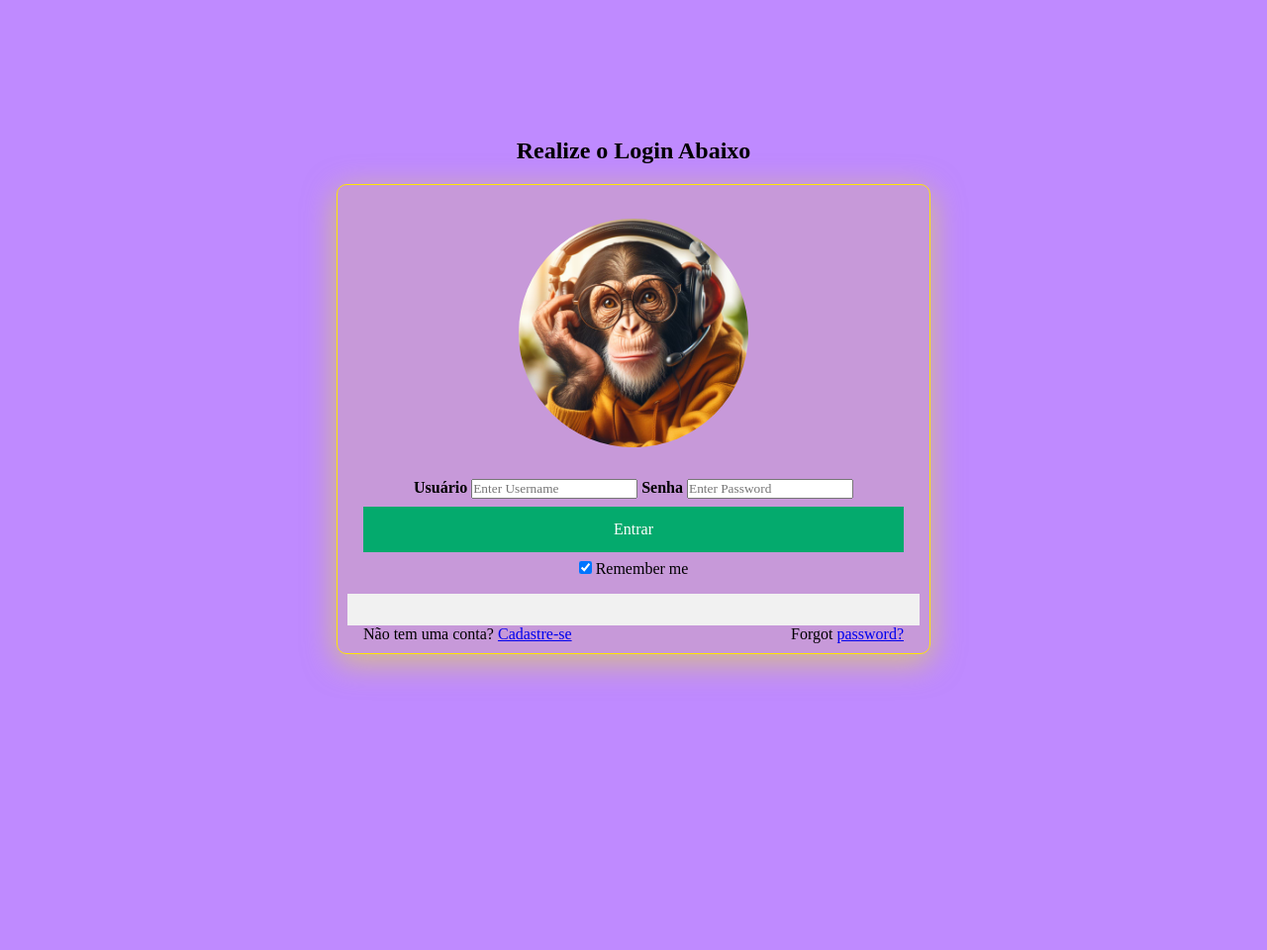
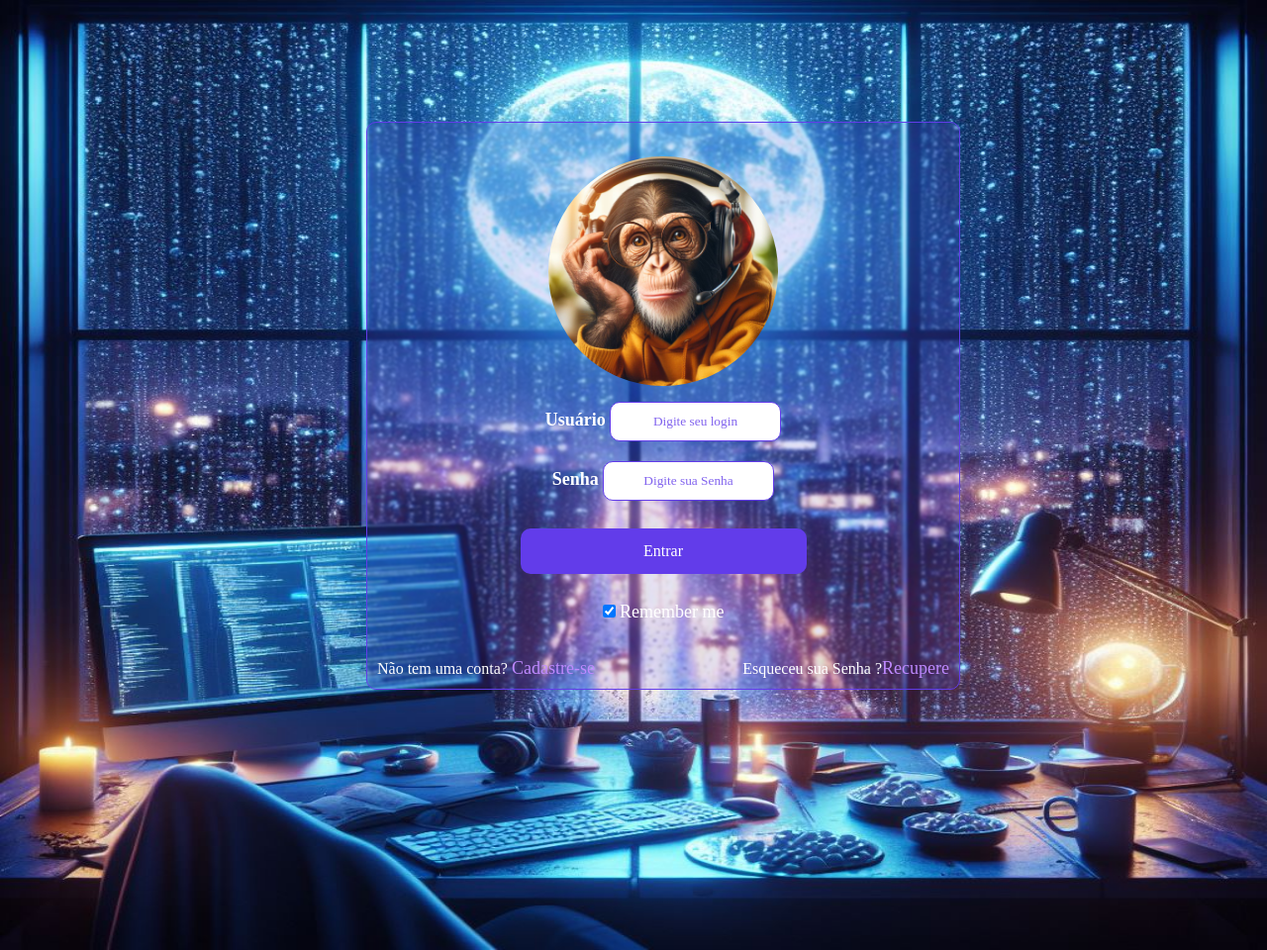
Before and after one commit to PedroPepeu/Chain, a Flask app: page /login in a window 1280 px wide. Shown: the whole page at 99% size. Before the commit the page ends 689 px from the top, so only its background shows below. Run offline with Flask 3, Linux system fonts and the light colour scheme.

Commit message:
tela login finalizado

```diff
--- a/web/api/static/css/login.css
+++ b/web/api/static/css/login.css
@@ -6,7 +6,7 @@
 }
 
 body {
-    background-color: #bf8aff;
+    background-color: #000000;
     height: 100vh;
     display: flex;
     justify-content: center;
@@ -17,6 +17,14 @@ body {
     max-width: 1280px;
     margin: 0 auto;
 }
+.backgroundLogin img{
+    position: absolute;
+    top: 0;
+    left: 0;
+    width: 100%;
+    height: 120%;
+    z-index: -1;
+}
 
 .flex {
     display: flex;
@@ -25,9 +33,12 @@ body {
 }
 
 section.loginTela {
-    padding: 45px 0;
+    padding: 45px 5%;
     position: relative;
+    text-align: center;
+
 }
+
 
 .loginTela .transparencia {
     width: 600px; /* Largura fixa em pixels */
@@ -36,11 +47,10 @@ section.loginTela {
     align-items: center;
     margin: 0 auto;
     padding: 10px;
-    background: rgba(243, 239, 5, 0.15);
-    box-shadow: 0 8px 32px 0 rgba(243, 247, 2, 0.5);
-    border: 1px solid rgb(255, 230, 2);
-    backdrop-filter: blur(2px);
-    -webkit-backdrop-filter: blur(2px);
+    background: #623cea23;
+    border: 1px solid #623CEA;
+    backdrop-filter: blur(1px);
+    -webkit-backdrop-filter: blur(1px);
     border-radius: 10px;
     margin-top: 20px;
 }
@@ -55,25 +65,64 @@ img.avatar {
     border-radius: 50%;
 }
 
-.container {
-    padding: 16px;
+
+.container ul{
+    display: grid;
+    list-style-type: none;
+    color: white;
+}
+.container li{
+    margin-bottom: 20px;
+}
+.container span{
+    color: white;
+}
+.container a{
+    color:  #bf8aff;
+    font-size: 18px;
+    text-decoration: none;
+    cursor: pointer;
+    transition: .2s;
+}
+.container a:hover{
+    box-shadow: 0 8px 32px 0 #6b088c;
+    font-size: 19px;
+}
+.textinput{
+    width: 30%;
+    height: 40px;
+    border-radius: 10px;
+    border: 1px solid #623CEA;
+    text-align: center;
+}
+.textinput::placeholder{
+    color: #623CEA;
+    opacity: 0.8;
+}
+.container label{
+    font-size: 18px;
 }
 
+
+
 button {
-    background-color: #04AA6D;
+    background-color: #623CEA;
     color: white;
     padding: 14px 20px;
     margin: 8px 0;
     border: none;
     cursor: pointer;
-    width: 100%;
+    width: 50%;
     font-size: 16px;
+    transition: .2s;
+    border-radius: 10px;
 }
 
-button:hover {
+button:hover{
     opacity: 0.8;
+    box-shadow: 0 8px 32px 0 #6b088c;
+    transform: scale(1.09);
 }
-
 span.psw {
     float: right;
     padding-top: 16px;
@@ -83,10 +132,3 @@ span.register {
     float: left;
     padding-top: 16px;
 }
-
-@media screen and (max-width: 300px) {
-    span.psw, span.register {
-       display: block;
-       float: none;
-    }
-}
--- a/web/api/templates/login.html
+++ b/web/api/templates/login.html
@@ -7,39 +7,47 @@
     <link rel="stylesheet" href="../static/css/login.css">
 </head>
 <body>
+    <div class="backgroundLogin">
+        <img src="../static/images/noite.jfif" alt="imagem background">
+    </div>
     <main>
         <section class="loginTela">
             <div class="tela">
                 <div class="flex">
-                    <h1>Realize o Login Abaixo</h1>
                     <div class="transparencia">
                         <form class="loginConteudo" action="/action_page.php" method="post">
                             <div class="imgcontainer">
-                                <img src="../static/images/pepeu.jfif" alt="Pepeu nosso progamador estagiario" title="foto do estagiario Pepeu"class="avatar">
+                                <img src="../static/images/pepeu.jfif" alt="Pepeu nosso programador estagiário" title="foto do estagiário Pepeu" class="avatar">
                             </div>
-
                             <div class="container">
+                                <ul>
+                                    <li>
                                         <label for="username"><b>Usuário</b></label>
-                                <input type="text" id="username" name="username" placeholder="Enter Username" required>
-
+                                        <input class="textinput" type="text" id="username" name="username" placeholder="Digite seu login" required>
+                                    </li>
+                                    <li>
                                         <label for="password"><b>Senha</b></label>
-                                <input type="password" id="password" name="password" placeholder="Enter Password" required>
-
+                                        <input class="textinput" type="password" id="password" name="password" placeholder="Digite sua Senha" required>
+                                    </li>
+                                    <li>
                                         <button type="submit">Entrar</button>
+                                    </li>
+                                    <li>
                                         <label>
                                             <input type="checkbox" checked="checked" name="remember"> Remember me
                                         </label>
+                                    </li>
+                                </ul>
                             </div>
-
-                            <div class="container" style="background-color:#f1f1f1">
-                                <span class="psw">Forgot <a href="#">password?</a></span>
+                            <div class="container">
+                                <span class="psw">Esqueceu sua Senha ?<a href="#">Recupere</a></span>
                                 <span class="register">Não tem uma conta? <a href="#">Cadastre-se</a></span>
                             </div>
                         </form>
-                    </div> <!--transparencia fim-->
-                </div><!--flex-->
-            </div> <!--tela-->
-        </section><!--loginTela-->
+                    </div>
+                </div>
+            </div>
+        </section>
     </main>
 </body>
 </html>
```
Also changed, not shown: web/api/static/images/noite.jfif (added). Lines whose indentation alone changed are shown as unchanged.
